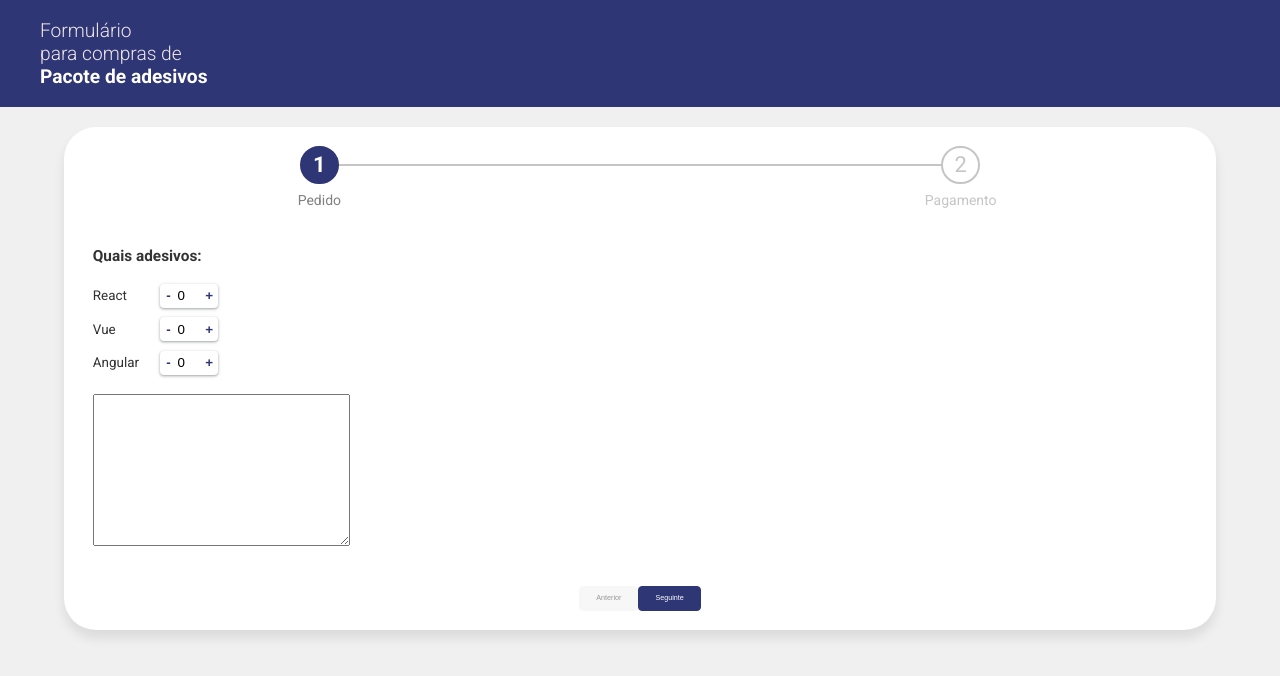
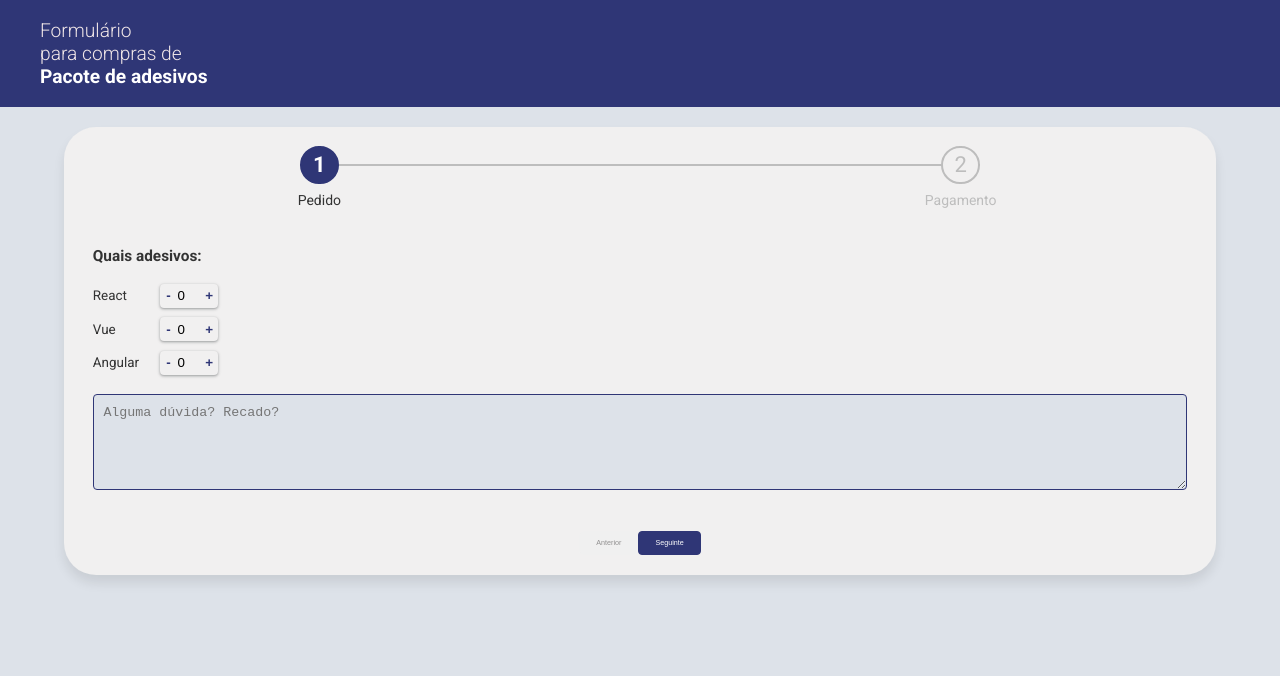
Before and after one commit to yuri014/desafio-frontend---bempaggo, a Vue app: page / in a window 1280 px wide. Shown: the top 676 px of the page. Built offline with nearby package versions, Linux system fonts and the light colour scheme.

Commit message:
refactor: change colors

```diff
--- a/src/App.vue
+++ b/src/App.vue
@@ -28,7 +28,7 @@ import FormWizard from './components/FormWizard.vue';
 }
 
 body {
-  background-color: #f1f0f0;
+  background-color: #dde2e9;
 }
 
 .container {
--- a/src/components/Form.vue
+++ b/src/components/Form.vue
@@ -40,14 +40,28 @@ export default {
         </div>
       </div>
     </div>
-    <textarea name="obs" id="obs" cols="30" rows="10"></textarea>
+    <textarea
+      name="observations"
+      id="observations"
+      rows="5"
+      placeholder="Alguma dúvida? Recado?"
+    ></textarea>
   </form>
 </template>
 
 <style lang="scss">
+form {
   p {
     font-size: 1.6rem;
     font-weight: bold;
+  }
+
+  textarea {
+    padding: 1rem;
+    width: 100%;
+    background-color: #dde2e9;
+    border: 1px solid #2f3676;
+    border-radius: 4px;
   }
 
   .stickers__container {
@@ -88,6 +102,8 @@ p {
           width: 2.5rem;
           height: 2.5rem;
           text-align: center;
+          background-color: #f1f0f0;
+        }
       }
     }
   }
--- a/src/components/FormWizard.vue
+++ b/src/components/FormWizard.vue
@@ -61,7 +61,7 @@ export default {
 
 <style lang="scss" scoped>
 .wrapper-stepper {
-  background-color: #fff;
+  background-color: #f1f0f0;
   padding: 2rem 1rem;
   display: flex;
   flex-direction: column;
@@ -83,7 +83,7 @@ export default {
 
   &-progress {
     position: absolute;
-    background-color: #c5c5c5;
+    background-color: #bdbdbd;
     height: 2px;
     z-index: -1;
     left: 0;
@@ -105,7 +105,7 @@ export default {
   display: flex;
   flex-direction: column;
   align-items: center;
-  color: #c5c5c5;
+  color: #bdbdbd;
   transition: all 500ms ease;
 
   &-counter {
@@ -113,9 +113,9 @@ export default {
     width: 4rem;
     display: grid;
     place-items: center;
-    background-color: #fff;
+    background-color: #f1f0f0;
     border-radius: 100%;
-    border: 2px solid #c5c5c5;
+    border: 2px solid #bdbdbd;
     position: relative;
 
     .icon-success {
@@ -171,7 +171,7 @@ export default {
   }
 
   .stepper-item-title {
-    color: #818181;
+    color: #333;
   }
 }
 
```
Lines whose indentation alone changed are shown as unchanged.
